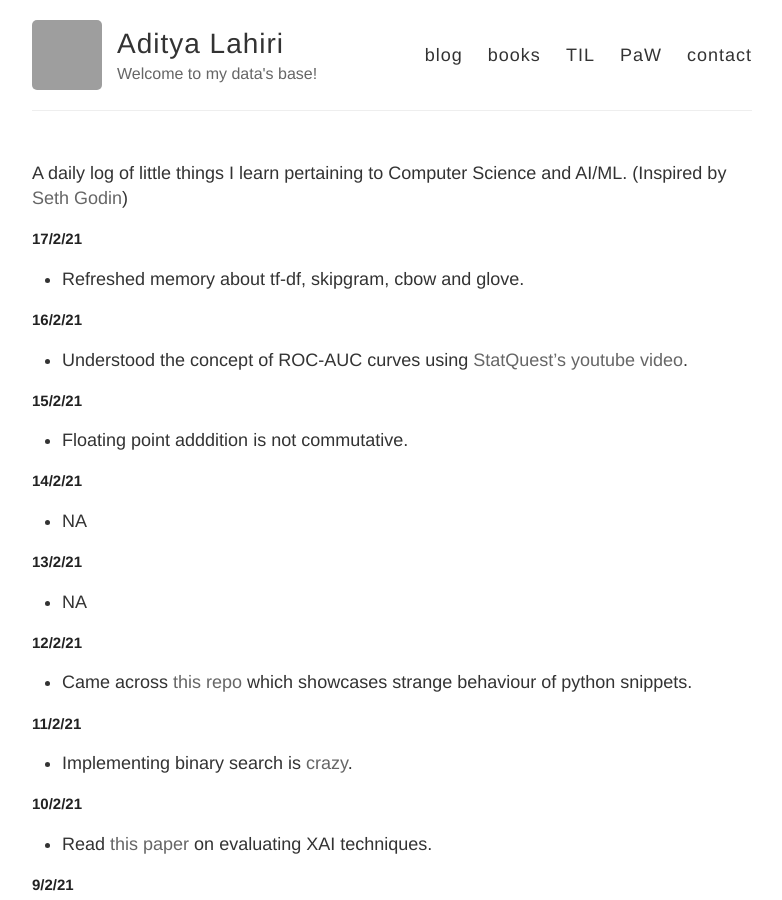
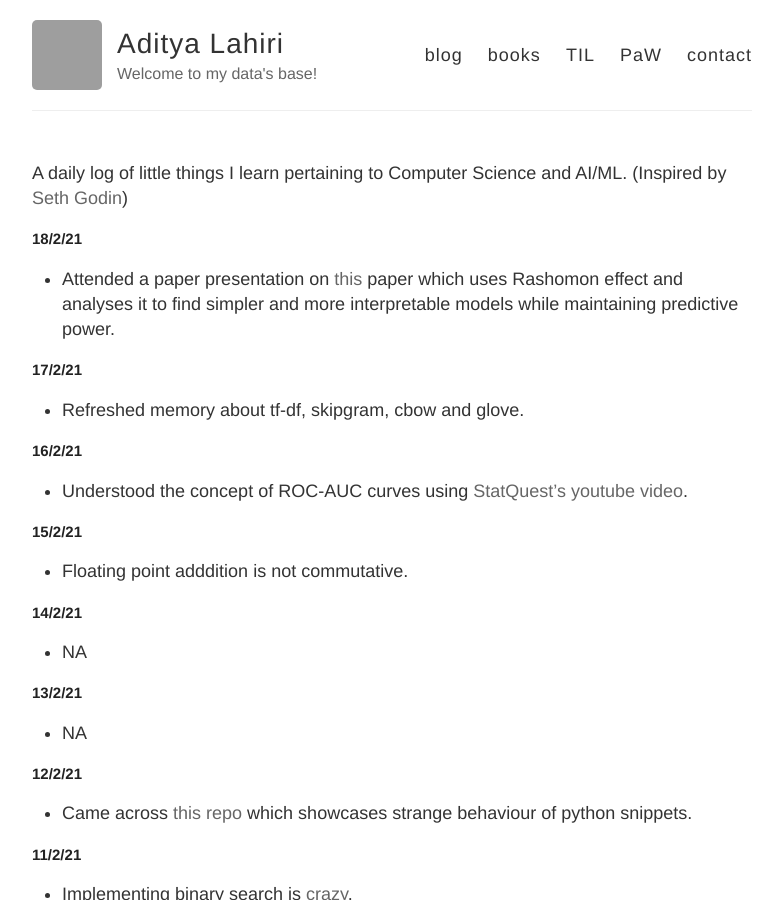
Before and after one commit to adityalahiri/adityalahiri.github.io, a Jekyll site: the page built from TIL.md, in a window 1280 px wide and 900 px high. Shown: the whole window, without its empty margins (248-1030 px from the left). Built offline with Jekyll 4.4.1, drawn with Linux system fonts in a browser that asks for light colours; our own code applies the rules of GitHub Pages for plain Markdown files; grey boxes are pictures that could not be loaded.

Commit message:
Update for 18/2

```diff
--- a/TIL.md
+++ b/TIL.md
@@ -1,5 +1,9 @@
 A daily log of little things I learn pertaining to Computer Science and AI/ML.
 (Inspired by [Seth Godin](https://seths.blog/))
+
+## 18/2/21
+
+* Attended a paper presentation on [this](https://arxiv.org/abs/1908.01755) paper which uses Rashomon effect and analyses it to find simpler and more interpretable models while maintaining predictive power.
 
 ## 17/2/21
 
```
